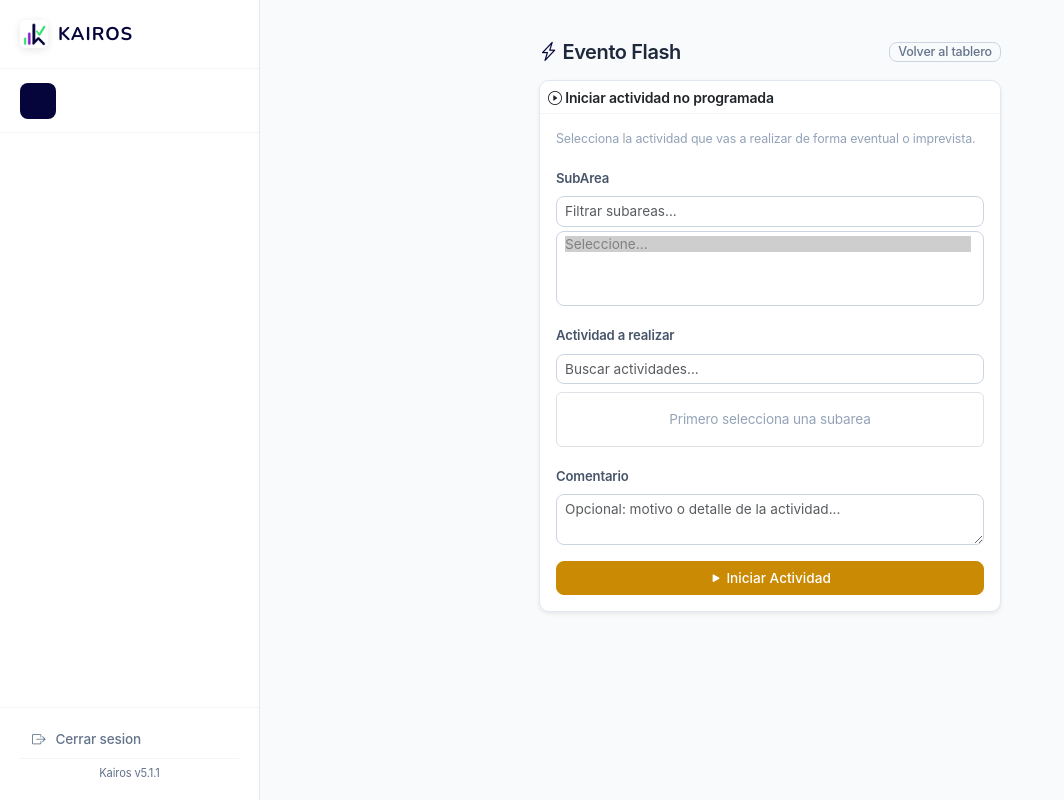
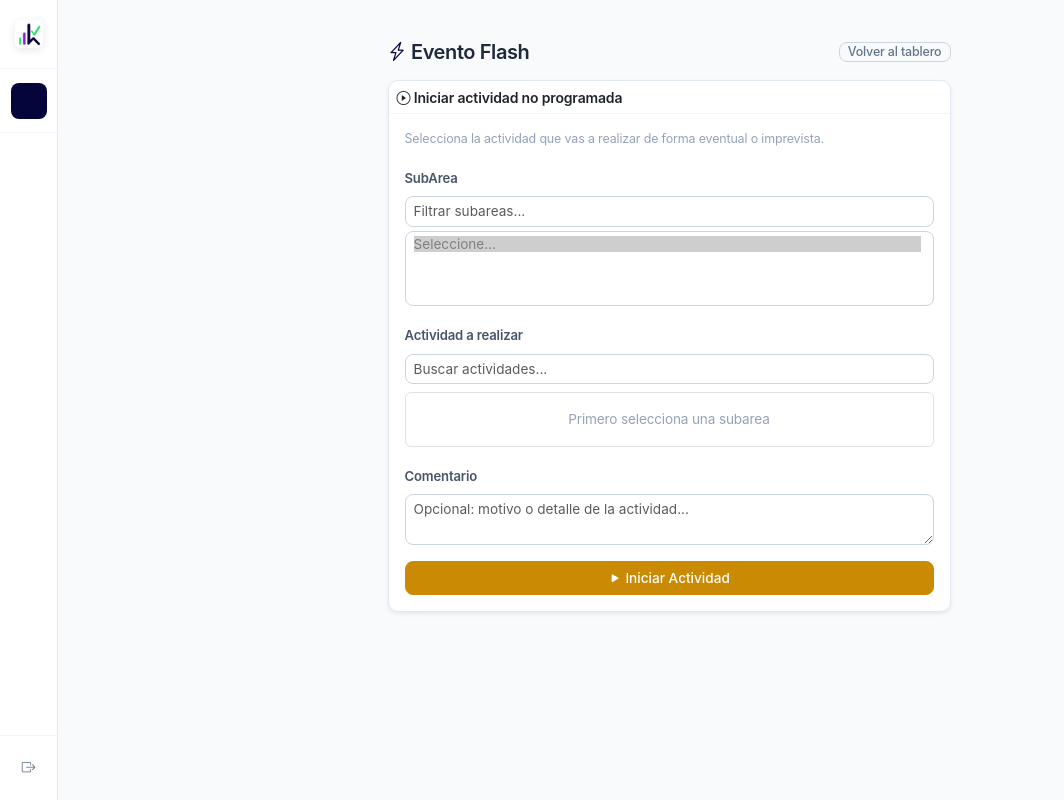
Before and after one commit to one10yanes-hue/kairos, a Django app: page /usuario/actividad/no-programada/crear/ in a window 1280 px wide. Shown: the whole page, without its empty margins (0-1064 px from the left). Run offline with Django 5.2, Linux system fonts and the light colour scheme; the visitor is signed in with stand-in values (Sample User, id 1); data that the repository does not hold is empty.

Commit message:
v4.2.x: Sidebar inicia colapsado en HTML - sin flash al navegar (Django no-SPA)

```diff
--- a/static/js/sidebar.js
+++ b/static/js/sidebar.js
@@ -27,12 +27,14 @@
         scrollToActive();
     }
 
-    // Restaurar estado al cargar
+    // Restaurar estado al cargar (sidebar inicia colapsado, JS expande si toca)
     function restoreState() {
         try {
             var saved = localStorage.getItem('kairos_sidebar_collapsed');
-            if (saved === '1' && !isMob()) {
-                sidebar.classList.add('collapsed');
+            if (saved === '0' && !isMob()) {
+                sidebar.classList.remove('collapsed');
+                if (main) main.classList.remove('shifted');
+            } else {
                 if (main) main.classList.add('shifted');
             }
         } catch(e) {}
--- a/templates/base.html
+++ b/templates/base.html
@@ -18,7 +18,7 @@
 
 {% if user.is_authenticated %}
 <div class="app-layout">
-    <aside class="sidebar" id="sidebar">
+    <aside class="sidebar collapsed" id="sidebar">
         <div class="sidebar-header">
             <a href="/" class="sidebar-brand">
                 <img src="{% static 'img/kairos_logo.png' %}" alt="K" style="width:28px;height:28px;border-radius:0.35rem;box-shadow:0 2px 8px rgba(5,5,60,0.10);">
```
